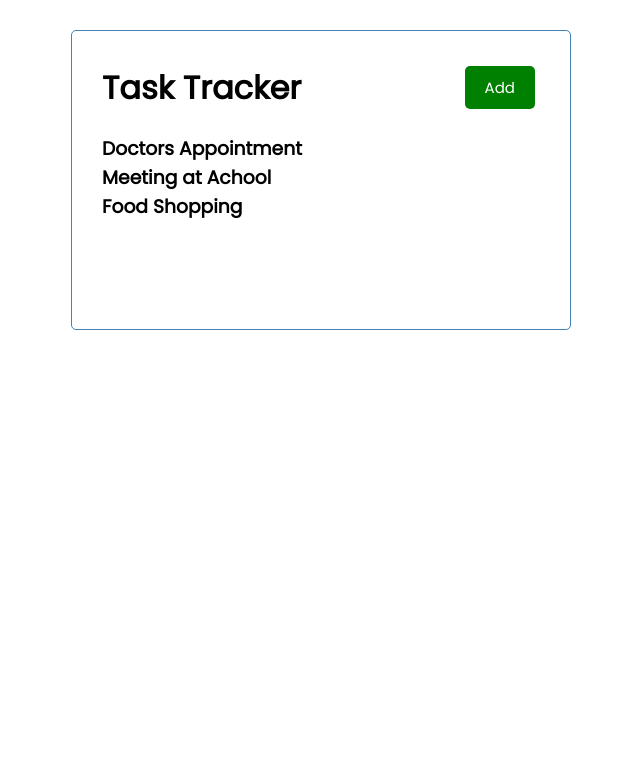
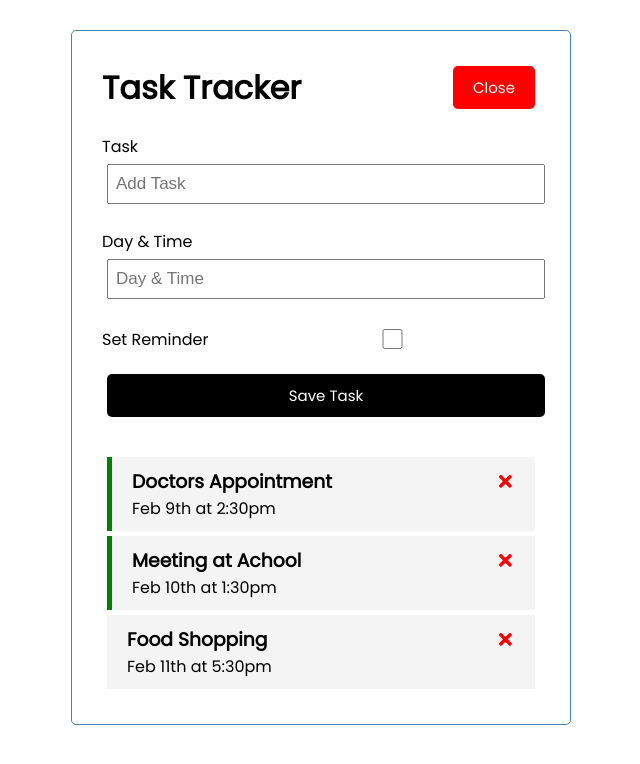
Before and after one commit to aaganja/react-task-tracker, a React (Create React App) app: page / in a window 1280 px wide. Both pictures are taken after a click on the button "Add". Shown: the top 764 px of the page, without its empty margins (319-959 px from the left). Built offline with nearby package versions, Linux system fonts and the light colour scheme.

Commit message:
Add the task and toggle add button

```diff
--- a/package.json
+++ b/package.json
@@ -8,7 +8,8 @@
     "@testing-library/user-event": "^12.1.10",
     "react": "^17.0.2",
     "react-dom": "^17.0.2",
-    "react-scripts": "4.0.3",
+    "react-icons": "^4.2.0",
+    "react-scripts": "^4.0.3",
     "web-vitals": "^1.0.1"
   },
   "scripts": {
--- a/src/App.js
+++ b/src/App.js
@@ -1,11 +1,59 @@
+import { useState } from 'react'
 import Header from './components/Header'
 import Tasks from './components/Tasks'
+import AddTask from './components/AddTask'
 
 const App = () => {
+  const [ showAddTask, setShowAddTask ] = useState(false)
+  const [ tasks, setTasks ] = useState(
+    [{
+    id: 1,
+    text: "Doctors Appointment",
+    day: 'Feb 9th at 2:30pm',
+    reminder: true
+  },{
+    id: 2,
+    text: "Meeting at Achool",
+    day: 'Feb 10th at 1:30pm',
+    reminder: true
+  },{
+    id: 3,
+    text: "Food Shopping",
+    day: 'Feb 11th at 5:30pm',
+    reminder: false
+  }]
+  )
+
+  // Add Task
+  const addTask = (task) => {
+    const id = Math.floor(Math.random()*10000)+1
+    const newTask = {id, ...task}
+    setTasks([...tasks, newTask])
+  }
+
+  // Delete Task
+  const deleteTask = (id) => {
+    setTasks(tasks.filter( (task) => task.id !== id ))
+  }
+
+  //toggle Reminder
+  const toggleReminder = (id) => {
+    setTasks(
+      tasks.map((task) =>
+        task.id === id ? {...task, reminder: !task.reminder } : task))
+  }
+
   return (
     <div className='container'>
-      < Header />
-      < Tasks />
+      < Header
+        onAdd={() => setShowAddTask(!showAddTask)}
+        showAdd={showAddTask} />
+      {showAddTask && <AddTask onAdd={addTask} />}
+      {tasks.length > 0 ? (
+        < Tasks tasks={tasks} onDelete={deleteTask} onToggle={toggleReminder} />
+        ) : (
+        'No Tasks To Show'
+        )}
     </div>
   )
 }
--- /dev/null
+++ b/src/components/AddTask.js
@@ -0,0 +1,49 @@
+import { useState } from 'react'
+
+const AddTask = ({onAdd}) => {
+  const [text, setText] = useState('')
+  const [day, setDay] = useState('')
+  const [reminder, setReminder] = useState(false)
+
+  const onSubmit = (e) => {
+    e.preventDefault()
+
+    if (!text) {
+      alert('Please add a task')
+      return
+    }
+
+    onAdd({text, day, reminder})
+
+    setText('')
+    setDay('')
+    setReminder(false)
+
+  }
+
+  return (
+    <form className='add-form' onSubmit={onSubmit}>
+      <div className='form-control'>
+        <label>Task</label>
+        <input type="text" placeholder='Add Task' value={text} onChange={(e) =>
+          setText(e.target.value)} />
+      </div>
+      <div className='form-control'>
+        <label>Day & Time</label>
+        <input type="text" placeholder='Day & Time' value={day} onChange={(e) =>
+          setDay(e.target.value)} />
+      </div>
+      <div className='form-control form-control-check'>
+        <label>Set Reminder</label>
+        <input
+          type="checkbox"
+          checked={reminder}
+          value={reminder}
+          onChange={(e) => setReminder(e.currentTarget.checked)} />
+      </div>
+      <input type="submit" value='Save Task' className='btn btn-block' />
+    </form>
+  )
+}
+
+export default AddTask
--- a/src/components/Header.js
+++ b/src/components/Header.js
@@ -1,15 +1,19 @@
 import PropTypes from 'prop-types'
 import Button from './Button'
 
-const Header = ({title}) => {
-  const onClick = () => {
-    console.log('Click')
-  }
+const Header = ({title, onAdd, showAdd}) => {
+  // const onClick = () => {
+  //   console.log('Click')
+  // }
 
   return (
     <header className='header'>
       <h1>{title}</h1>
-      <Button color='green' text='Add' onClick={onClick} />
+      <Button
+        color={showAdd ? 'red' : 'green'}
+        text={showAdd ? 'Close' : 'Add'}
+        onClick={onAdd}
+      />
     </header>
   )
 }
--- /dev/null
+++ b/src/components/Task.js
@@ -0,0 +1,17 @@
+import { FaTimes } from 'react-icons/fa'
+
+const Task = ({task, onDelete, onToggle}) => {
+  return (
+    <div
+      className={`task ${task.reminder ? 'reminder' : ''}`}
+      onDoubleClick={() => onToggle(task.id)} >
+      <h3>
+        {task.text} <FaTimes style={{ color: 'red', cursor: 'pointer'}}
+        onClick={() => onDelete(task.id)} />
+      </h3>
+      <p> {task.day} </p>
+    </div>
+  )
+}
+
+export default Task
--- a/src/components/Tasks.js
+++ b/src/components/Tasks.js
@@ -1,32 +1,19 @@
-import { useState } from 'react'
+import Task from './Task'
 
-const Task = () => {
-  const [tasks, setTasks] = useState(
-    [{
-    id: 1,
-    text: "Doctors Appointment",
-    day: 'Feb 9th at 2:30pm',
-    remainder: true
-  },{
-    id: 2,
-    text: "Meeting at Achool",
-    day: 'Feb 10th at 1:30pm',
-    remainder: true
-  },{
-    id: 3,
-    text: "Food Shopping",
-    day: 'Feb 11th at 5:30pm',
-    remainder: true
-  }]
-  )
+const Tasks = ({ tasks, onDelete, onToggle }) => {
 
   return (
     <>
       {tasks.map((task) => (
-        <h3 key={task.id}>{task.text}</h3>
+        <Task
+          key={task.id}
+          task={task}
+          onDelete={onDelete}
+          onToggle={onToggle}
+        />
       ))}
     </>
   )
 }
 
-export default Task
+export default Tasks
```
Also changed, not shown: 2 other files (tests, documents, lock files or other folders).
